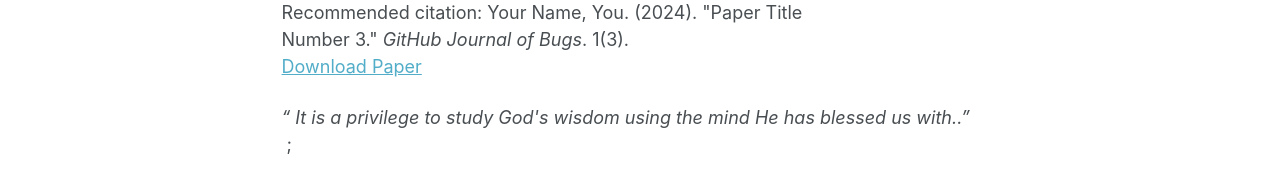
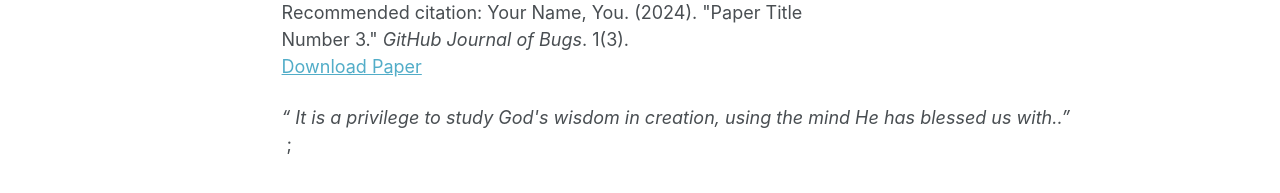
Before and after one commit to dguo97/dguo97.github.io, a Jekyll site: the page built from _pages/publications.html, in a window 1280 px wide and 900 px high, scrolled down 860 px. Shown: the part 544-737 px from the top of the window. Built offline with Jekyll 4.4.1, drawn with Linux system fonts in a browser that asks for light colours.

Commit message:
Update publications.html

```diff
--- a/_pages/publications.html
+++ b/_pages/publications.html
@@ -38,4 +38,4 @@
      margin-bottom: 3cm;
   }
 </style>
-<div id="quote"> <i>&ldquo; It is a privilege to study God's wisdom using the mind He has blessed us with..&rdquo;</i> <br> <span style="display:inline-block;text-indent:5px"> ;
+<div id="quote"> <i>&ldquo; It is a privilege to study God's wisdom in creation, using the mind He has blessed us with..&rdquo;</i> <br> <span style="display:inline-block;text-indent:5px"> ;
```
